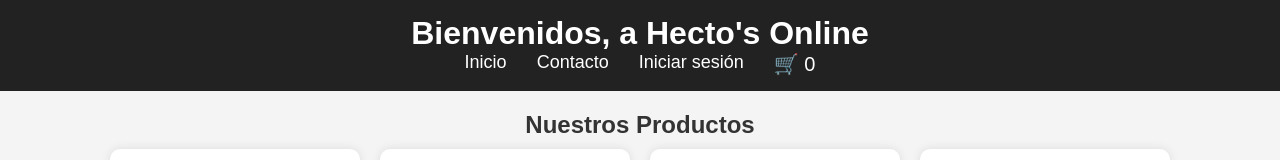
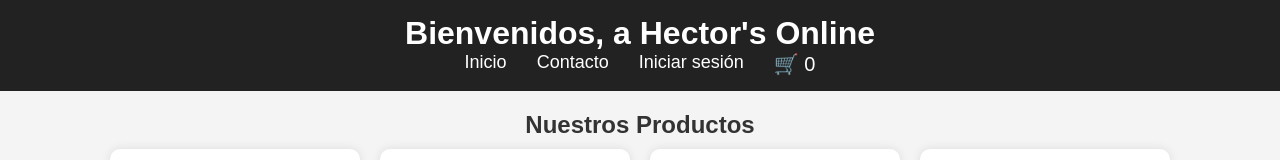
Before and after one commit to erubanel2307066/ecommers, a plain HTML site: page index.html in a window 1280 px wide. Shown: the top 160 px of the page. Drawn offline with Linux system fonts and the light colour scheme; grey boxes are pictures that could not be loaded.

Commit message:
Update index.html
cambios titulo

```diff
--- a/index.html
+++ b/index.html
@@ -10,7 +10,7 @@
 <body>
     <!-- Barra de navegación -->
     <header>
-        <h1>Bienvenidos, a Hecto's Online</h1>
+        <h1>Bienvenidos, a Hector's Online</h1>
         <nav>
             <ul>
                 <li><a href="#">Inicio</a></li>
```
